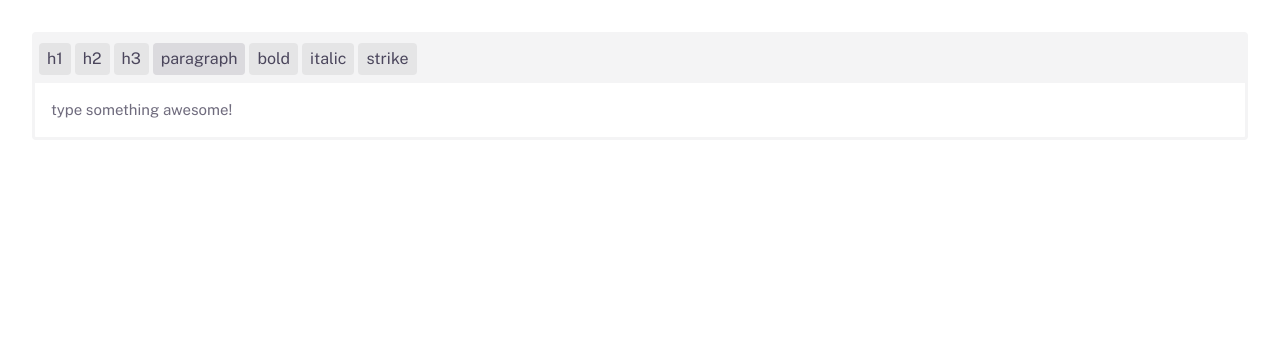
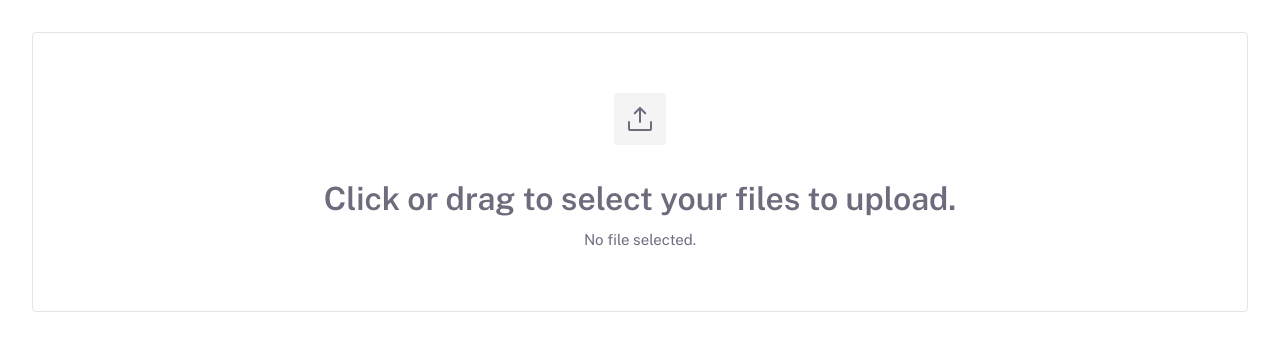
Before and after one commit to marcosATr/DSX-tailwind-components, a React (Vite) app: page / in a window 1280 px wide. Shown: the top 350 px of the page. Built offline with nearby package versions, Linux system fonts and the light colour scheme.

Commit message:
feat: filedrop component initial implementation

```diff
--- a/src/App.tsx
+++ b/src/App.tsx
@@ -1,17 +1,21 @@
-import { useState } from "react";
+import { ChangeEvent, useState } from "react";
 import {
   RouterProvider,
   createBrowserRouter,
 } from "react-router-dom";
-import { TextEditor } from "./lib";
+import { FileDrop } from "./lib";
 
 const Test = () => {
-  const [text, setText] = useState();
+  const [files, setFiles] = useState<FileList | null>(null);
+
   return (
     <div className="h-full w-full p-8">
-      <TextEditor
-        text={text}
-        setText={setText}
+      <FileDrop
+        files={files}
+        onChange={(event: ChangeEvent<HTMLInputElement>) =>
+          setFiles(event.target.files)
+        }
+        multiple
       />
     </div>
   );
--- /dev/null
+++ b/src/lib/FileDrop.tsx
@@ -0,0 +1,71 @@
+import { UploadSimple } from "phosphor-react";
+import { ChangeEvent, useRef } from "react";
+import { twMerge } from "tailwind-merge";
+import { Typography } from "../lib";
+
+interface IFileDropProps {
+  className?: string;
+  multiple?: boolean;
+  files: FileList | null;
+  onChange?: (event: ChangeEvent<HTMLInputElement>) => void;
+}
+
+function FileDrop({
+  className,
+  multiple,
+  files,
+  onChange,
+}: IFileDropProps) {
+  const inputRef = useRef<HTMLInputElement>(null);
+  function handleClick() {
+    inputRef.current!.click();
+  }
+  const filesNames = () => {
+    const names = [];
+    for (const file of files) {
+      names.push(file.name);
+    }
+    // console.log(file);
+    return names.join(", ");
+  };
+
+  return (
+    <div
+      className={twMerge([
+        "flex h-full min-h-[280px] w-full flex-col items-center justify-center rounded border border-gray transition-colors hover:bg-[#FFFCFC]",
+        className,
+      ])}
+      onClick={handleClick}
+    >
+      <input
+        type="file"
+        className="hidden"
+        onChange={onChange}
+        accept="image/*"
+        multiple={multiple}
+        ref={inputRef}
+      />
+      <div className="rounded bg-grayLight p-[10px]">
+        <UploadSimple
+          size={32}
+          weight="regular"
+          className="text-defaultText"
+        />
+      </div>
+      <Typography
+        className="mt-8 mb-2 text-defaultText"
+        variant="h2"
+        as="span"
+      >
+        Click or drag to select your files to upload.
+      </Typography>
+      <Typography className="max-w-[70%] text-center">
+        {(files || []).length > 0
+          ? filesNames()
+          : "No file selected."}
+      </Typography>
+    </div>
+  );
+}
+
+export default FileDrop;
--- a/src/lib/index.ts
+++ b/src/lib/index.ts
@@ -7,6 +7,7 @@ export { default as Button } from "./Button";
 export { default as Card } from "./Card";
 export { default as Divider } from "./Divider";
 export { default as Dropdown } from "./Dropdown";
+export { default as FileDrop } from "./FileDrop";
 export { default as IconWithBadge } from "./IconWithBadge";
 export { default as InputRadio } from "./InputRadio";
 export { default as InputText } from "./InputText";
```
